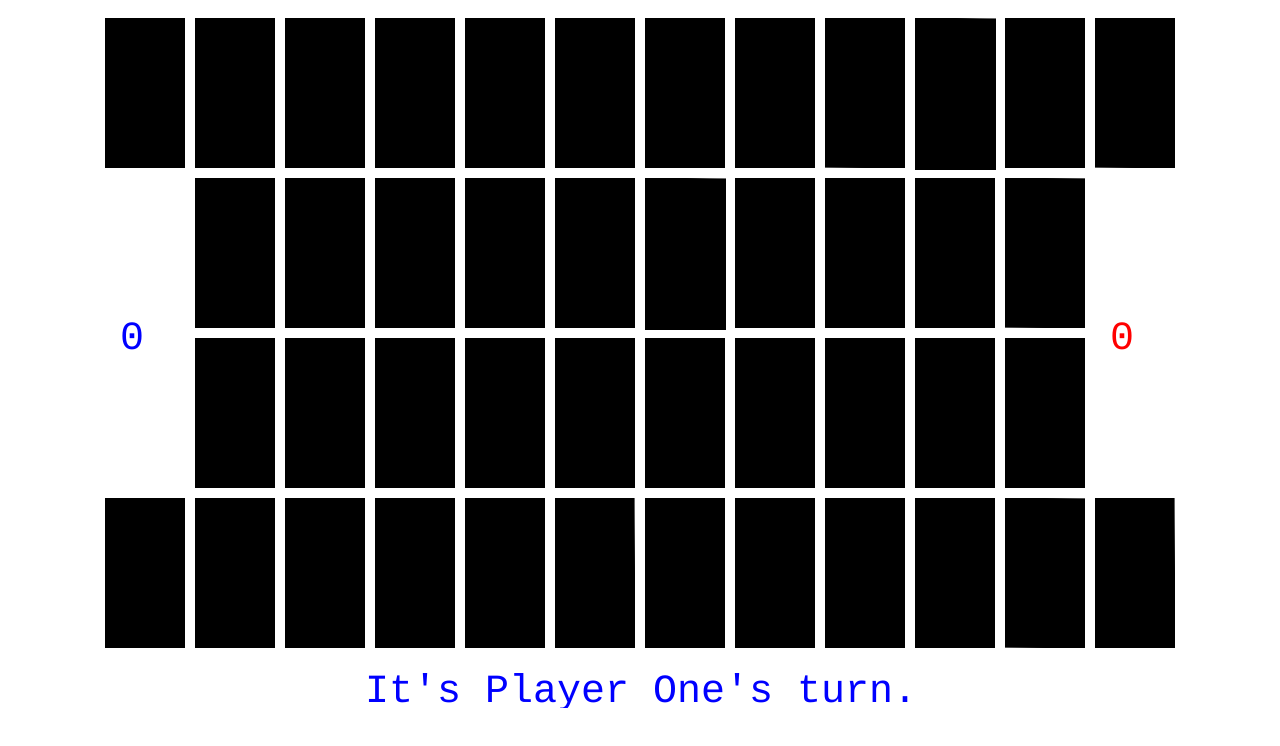
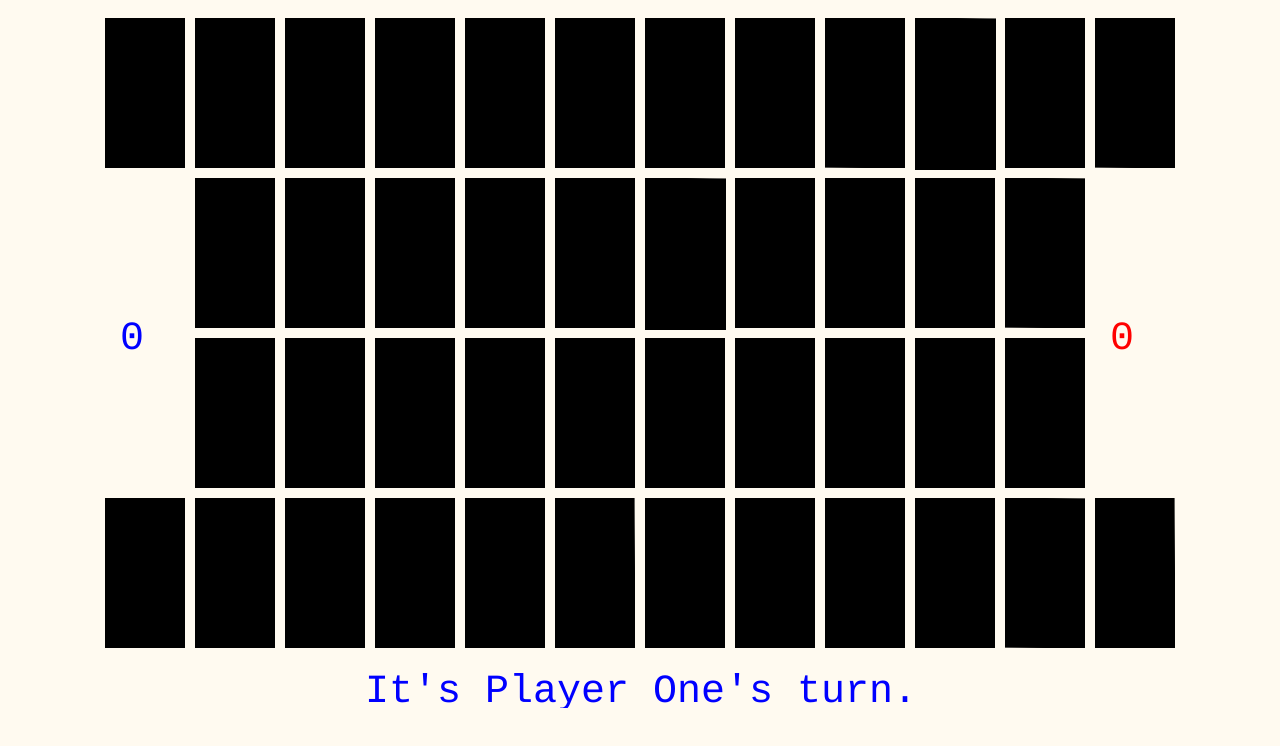
Before and after one commit to CptNelson/pairs, a plain HTML site: page index.html in a window 1280 px wide. Drawn offline with Linux system fonts and the light colour scheme; animation ran at ten frames a second.

Commit message:
some styling

```diff
--- a/index.html
+++ b/index.html
@@ -3,7 +3,13 @@
 <head>
     <meta charset="UTF-8" />
     <title>Pairs</title>
+     <link rel="stylesheet"
+	href="https://fonts.googleapis.com/css?family=Raleway:100,300,400">
     <script src="src/phaser.min.js"></script>
+    <style>
+	body {background-color: #fffaf0;}
+	font-family: Raleway;
+    </style>
 </head>
 <body>
 
--- a/src/pairs.js
+++ b/src/pairs.js
@@ -5,7 +5,7 @@ let config = {
     width: 1090,
     height: 700,
     scene: gameScene,
-    backgroundColor: 0xFFFFFF,
+    backgroundColor: 0xfffaf0,
     parent: 'phaser'
 };
 
```
